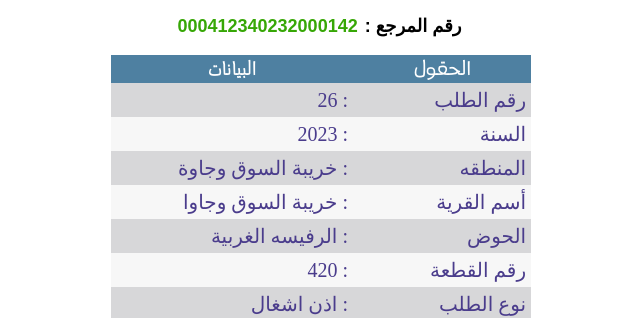
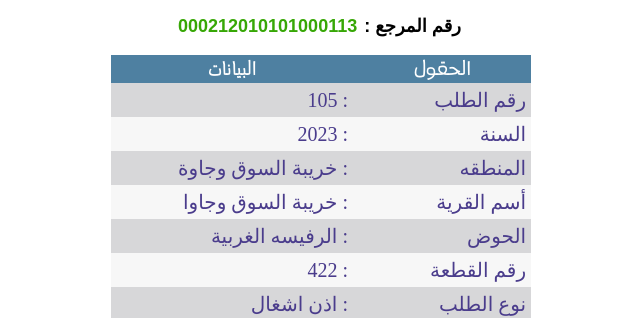
Before and after one commit to bushraAD98/Project, a website: page index.html in a window 1280 px wide. Shown: the part 409-727 px from the top of the page, 319-959 px from the left. Drawn offline with Linux system fonts and the light colour scheme.

Commit message:
moh2 is added

```diff
--- a/index.html
+++ b/index.html
@@ -36,7 +36,7 @@
 
 
         <div aligm="center" style="    white-space: nowrap;">
-            <p class="paragraph"><span style="color: #37a706;"> 000412340232000142</span></p>
+            <p class="paragraph"><span style="color: #37a706;"> 000212010101000113</span></p>
             <p class="paragraph"><span> : رقم المرجع</span></p>
         </div>
 
@@ -49,7 +49,7 @@
                     <th scope="col">البيانات</th>
                     <th scope="col">الحقول</th>
                 <tr align="right" valign="middle" style="color:#4A3C8C;background-color:#D7D7D9;">
-                    <td> 26 :</td>
+                    <td> 105 :</td>
 
                     <td> رقم الطلب</td>
                 </tr>
@@ -72,7 +72,7 @@
                 </tr>
 
                 <tr align="right" valign="middle" style="color:#4A3C8C;background-color:#F7F7F7;">
-                    <td>420 :</td>
+                    <td>422 :</td>
                     <td>رقم القطعة</td>
                 </tr>
 
@@ -109,7 +109,7 @@
 
                 <tr align="right" valign="middle" style="color:#4A3C8C;background-color:#D7D7D9;">
                     <td><label class="btnconfirminputForm">
-                            <a href="./assets/file.pdf/occ_module_new12-D23108313223108fb93de 420.pdf" target="_blank"
+                            <a href="./assets/file.pdf/occ_module_new12-D23108313223108fb93de422.pdf" target="_blank"
                                 style="color: inherit; text-decoration: inherit;">تحميل الملف</a>
                         </label></td>
                     <td>الملف المراد تحميله</td>
```
Also changed, not shown: 2 other files.
